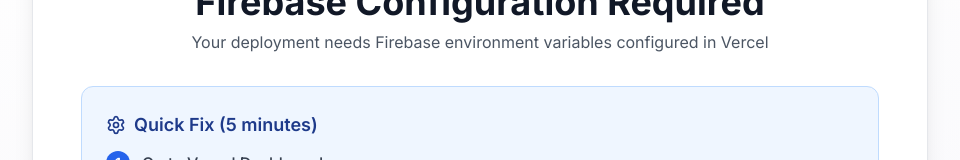
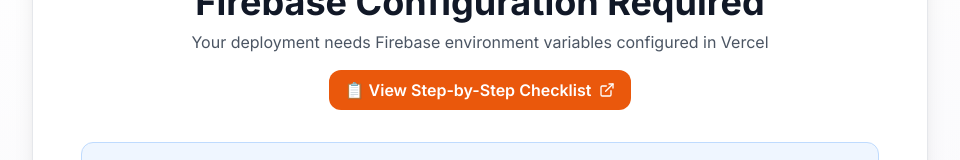
Before and after one commit to YuvisTechPoint/FoundrVerse, a Next.js app: page /setup-help in a window 1280 px wide. Shown: the part 259-419 px from the top of the page, without its empty margins (160-1120 px from the left). Built offline with nearby package versions, Linux system fonts and the light colour scheme; no server answers.

Commit message:
Add comprehensive step-by-step Firebase setup guide for Vercel - Create VERCEL_FIREBASE_SETUP_STEPS.md with exact instructions - Add direct links to Firebase Console and Vercel Dashboard - Include checklist and troubleshooting section - Add link to setup guide from setup-help page

```diff
--- a/src/app/setup-help/page.tsx
+++ b/src/app/setup-help/page.tsx
@@ -19,6 +19,16 @@
             <p className="text-gray-600 dark:text-gray-400">
               Your deployment needs Firebase environment variables configured in Vercel
             </p>
+            <div className="mt-4">
+              <a
+                href="https://github.com/YuvisTechPoint/FoundrVerse/blob/main/VERCEL_FIREBASE_SETUP_STEPS.md"
+                target="_blank"
+                rel="noopener noreferrer"
+                className="inline-flex items-center gap-2 px-4 py-2 bg-orange-600 hover:bg-orange-700 text-white rounded-lg font-semibold transition-colors"
+              >
+                📋 View Step-by-Step Checklist <ExternalLink className="w-4 h-4" />
+              </a>
+            </div>
           </div>
 
           <div className="space-y-6 mb-8">
```
Also changed, not shown: 1 other file (tests, documents, lock files or other folders).
